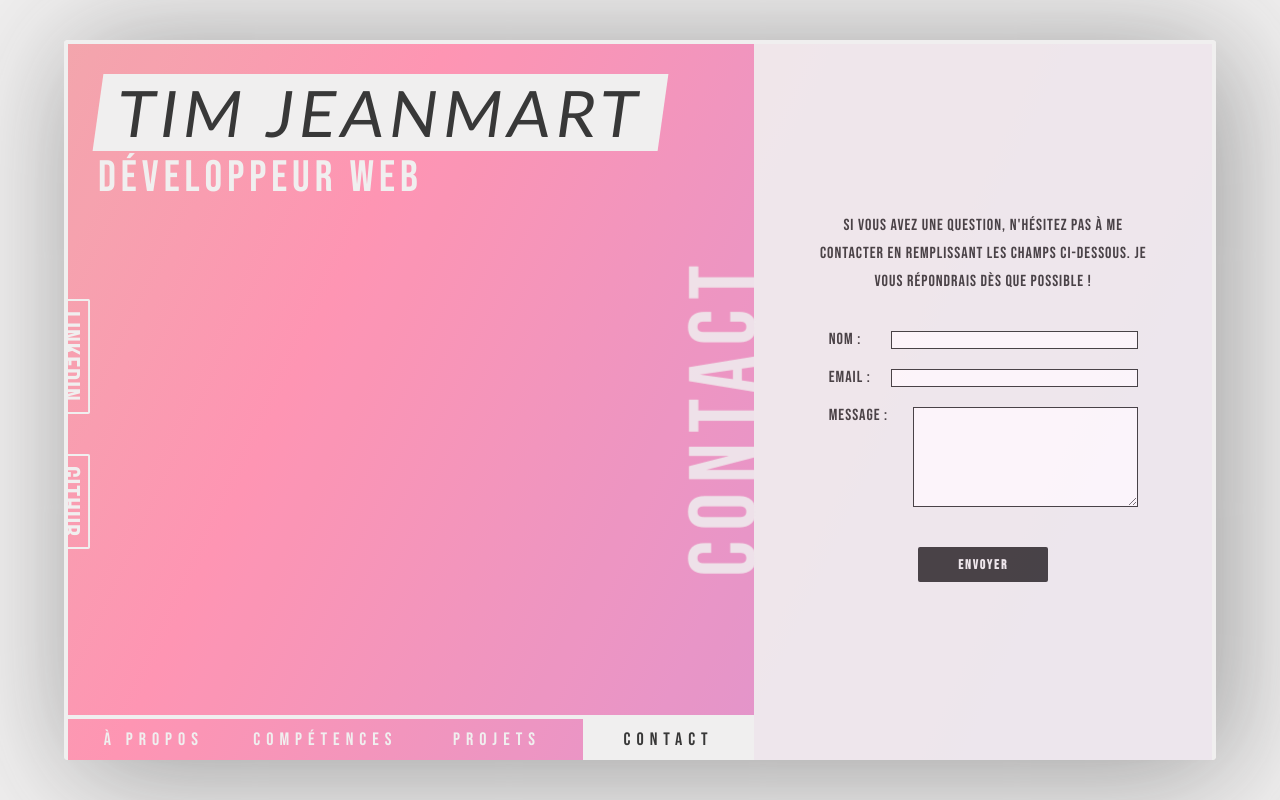
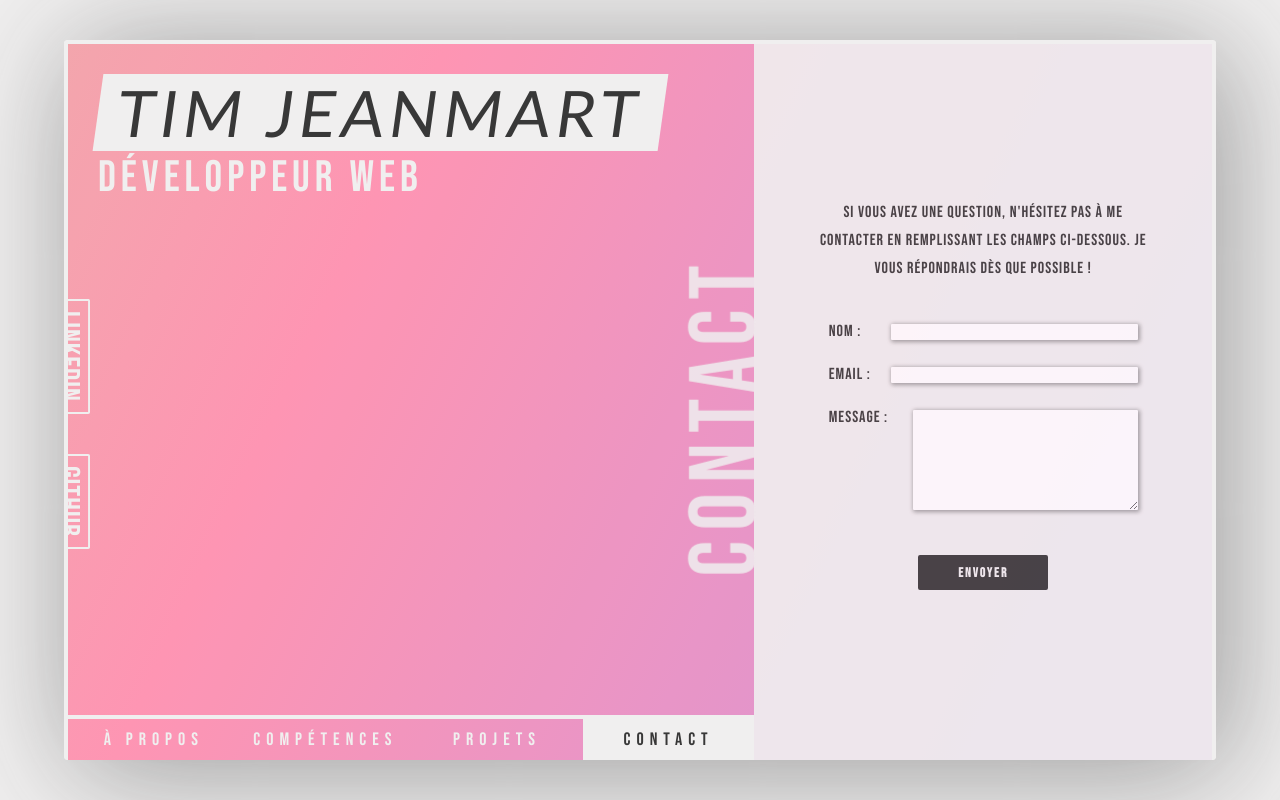
Before and after one commit to Tim-jn/portfolio-v2, a React (Create React App) app: page / in a window 1280 px wide. Both pictures are taken after a click on the button "CONTACT". Built offline with nearby package versions, Linux system fonts and the light colour scheme.

Commit message:
update style

```diff
--- a/src/Components/Contact/Contact.scss
+++ b/src/Components/Contact/Contact.scss
@@ -26,7 +26,7 @@
 }
 
 .contact-form p {
-  margin-bottom: 10px;
+  margin-bottom: 15px;
   display: flex;
   justify-content: center;
   width: 100%;
@@ -43,7 +43,9 @@
 .contact-form input,
 .contact-form textarea {
   margin-left: 10px;
-  border: 1px solid $primary-color;
+  border: none;
+  border-radius: 1px;
+  box-shadow: 1px 1px 4px 1px rgb(150, 150, 150);
   width: 80%;
 }
 
--- a/src/Components/Work/Work.scss
+++ b/src/Components/Work/Work.scss
@@ -3,6 +3,7 @@
 .work-section {
   height: 100%;
   width: 100%;
+  padding-right: 0 !important;
 }
 
 .work-section .section-title {
@@ -15,6 +16,7 @@
   align-items: baseline;
   justify-content: flex-start;
   width: 100%;
+  white-space: nowrap;
 }
 
 .work-item a {
@@ -32,12 +34,13 @@
   color: $primary-color;
   margin-top: 30px;
   letter-spacing: 2px;
+  align-self: flex-end;
 }
 
 .more-work::before {
   content: url("../../Assets/arrow-right.png");
   position: absolute;
   left: -42px;
-  top: -2.5px;
-  opacity: 0.75;
+  top: -3px;
+  opacity: 0.7;
 }
```
